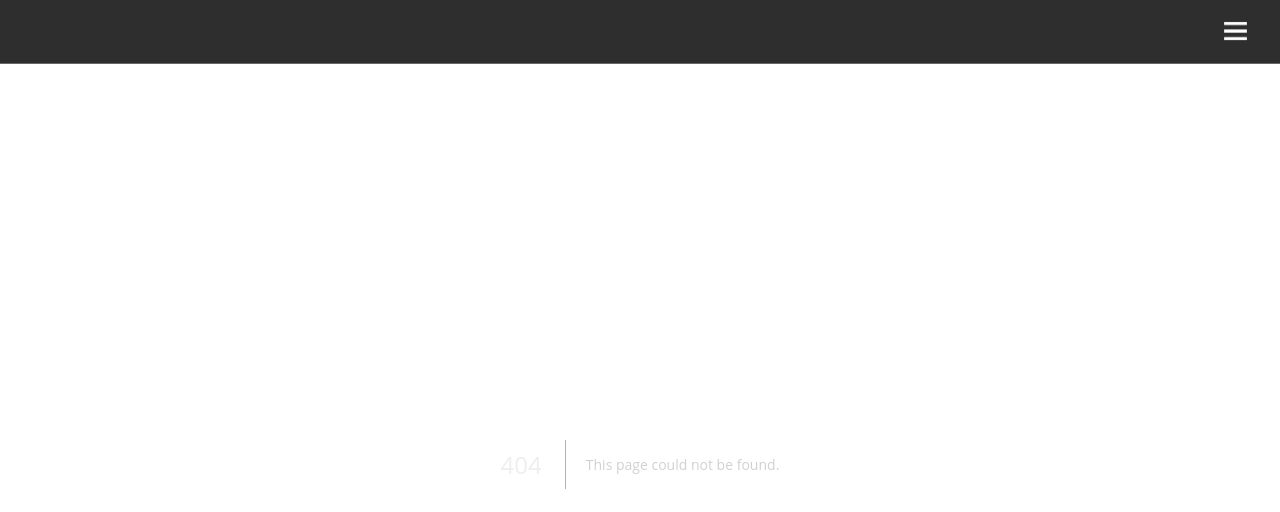
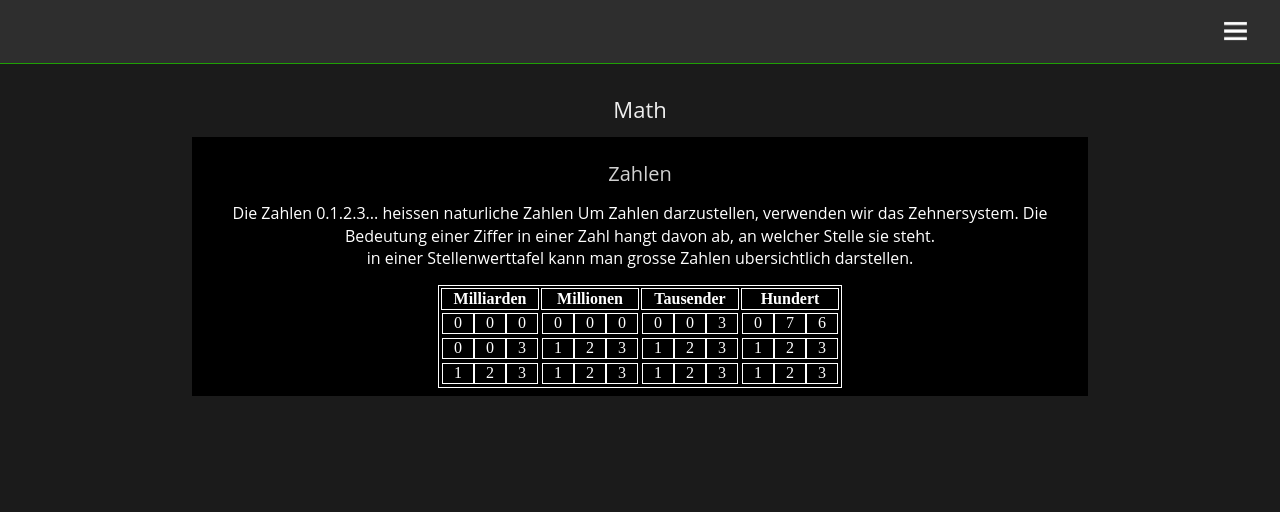
Before and after one commit to Mariano-Ryser/SAP-front, a Next.js app: page /viventa in a window 1280 px wide. Before the commit this address had no page. Shown: the top 512 px of the page. Built offline with nearby package versions, Linux system fonts and the light colour scheme.

Commit message:
tabele math viventa

```diff
--- a/components/NavRespon.js
+++ b/components/NavRespon.js
@@ -48,6 +48,7 @@ const NavRespon = () => {
             <li className={styles.li}><Link href="/products/create"><a>Cree Producto</a></Link></li>
             <li className={styles.li}><Link href="/msj"><a>Mensajeria</a></Link></li>
             <li className={styles.li}><Link href="/code"><a>Codes</a></Link></li>
+            <li className={styles.li}><Link href="/viventa"><a>Viventa</a></Link></li>
           </ul>
 
         </aside>
--- /dev/null
+++ b/pages/viventa.js
@@ -0,0 +1,115 @@
+import Nav from '../components/NavRespon'
+import Image from 'next/image'
+import style from '../styles/viventa.module.css'
+
+export default function viventa() {
+  return (
+    <>
+    <div className={style.vcontain}>
+    <h1>Math</h1>
+      <section className={style.section}>
+        <h2>Zahlen</h2>
+        <p>Die Zahlen 0.1.2.3... heissen naturliche Zahlen
+          Um Zahlen darzustellen, verwenden wir das Zehnersystem. Die Bedeutung einer Ziffer in einer Zahl hangt davon ab, an welcher Stelle sie steht.
+          <br></br>
+          in einer Stellenwerttafel kann man grosse Zahlen ubersichtlich darstellen.
+        </p>
+
+<div className={style.boxTabele}>
+    <table className={style.tabele}>
+      <thead >
+          <tr>
+            <th className={style.th}>Milliarden</th>
+            <th className={style.th}>Millionen</th>
+            <th className={style.th}>Tausender</th>
+            <th className={style.th}>Hundert</th>
+          </tr>
+      </thead>
+      <tbody>
+          <tr>
+            <td className={style.td}>
+              <div className={style.block}>0</div>
+              <div className={style.block}>0</div>
+              <div className={style.block}>0</div>
+            </td>
+            <td className={style.td}>
+            <div className={style.block}>0</div>
+              <div className={style.block}>0</div>
+              <div className={style.block}>0</div>
+            </td>
+            <td className={style.td}>
+            <div className={style.block}>0</div>
+              <div className={style.block}>0</div>
+              <div className={style.block}>3</div>
+            </td>
+            <td className={style.td}>
+            <div className={style.block}>0</div>
+              <div className={style.block}>7</div>
+              <div className={style.block}>6</div>
+            </td>
+          </tr>
+
+      </tbody>
+      <tbody>
+          <tr>
+            <td className={style.td}>
+              <div className={style.block}>0</div>
+              <div className={style.block}>0</div>
+              <div className={style.block}>3</div>
+            </td>
+            <td className={style.td}>
+            <div className={style.block}>1</div>
+              <div className={style.block}>2</div>
+              <div className={style.block}>3</div>
+            </td>
+            <td className={style.td}>
+            <div className={style.block}>1</div>
+              <div className={style.block}>2</div>
+              <div className={style.block}>3</div>
+            </td>
+            <td className={style.td}>
+            <div className={style.block}>1</div>
+              <div className={style.block}>2</div>
+              <div className={style.block}>3</div>
+            </td>
+          </tr>
+
+      </tbody>
+      <tfoot>
+          <tr>
+            <td className={style.td}>
+            <div className={style.block}>1</div>
+              <div className={style.block}>2</div>
+              <div className={style.block}>3</div>
+            </td>
+            <td className={style.td}>
+            <div className={style.block}>1</div>
+              <div className={style.block}>2</div>
+              <div className={style.block}>3</div>
+            </td>
+            <td className={style.td}>
+            <div className={style.block}>1</div>
+              <div className={style.block}>2</div>
+              <div className={style.block}>3</div>
+            </td>
+            <td className={style.td}>
+            <div className={style.block}>1</div>
+              <div className={style.block}>2</div>
+              <div className={style.block}>3</div>
+            </td>
+          </tr>
+      </tfoot>
+  </table>
+  </div>
+
+
+
+
+
+        </section>
+
+    </div>
+
+    </>
+  )
+}
--- a/styles/NavRespon.module.css
+++ b/styles/NavRespon.module.css
@@ -27,7 +27,7 @@
     transform: translateY(-100%);
     right: 0;
     top: 4rem;
-    height: 12rem;
+    height: 15rem;
     width: 10rem;
     transition: 0.4s;
     z-index: 1;
@@ -98,7 +98,7 @@
     border-left: 1px solid rgb(31, 160, 5);
     right: 0;
     top: 4rem;
-    height: 12.5rem;
+    height: 15rem;
     width: 10rem;
     border-radius: 0rem 0rem 0.2rem 0.2rem;
     transition: 0.4s;
--- a/styles/globals.css
+++ b/styles/globals.css
@@ -9,14 +9,14 @@ body {
 }
 .entrada{
   padding: 1rem;
+  text-align: center;
 }
 article{
   margin-top: 1rem;
-  margin-left: 0.5rem;
-  margin-right: 0.5rem;
+  margin: auto;
   background-color: rgb(0, 0, 0);
   border: #50743b solid 1px;
-  width: 95%;
+  width: 75%;
   padding: 1rem;
   margin-bottom: 1rem;
 }
@@ -48,3 +48,16 @@ a {
   display: flex;
   justify-content: center;
 }
+
+
+@media (max-width: 600px) {
+  article{
+    margin-top: 1rem;
+    margin: auto;
+    background-color: rgb(0, 0, 0);
+    border: #50743b solid 1px;
+    width: 95%;
+    padding: 1rem;
+    margin-bottom: 1rem;
+  }
+  }
--- /dev/null
+++ b/styles/viventa.module.css
@@ -0,0 +1,52 @@
+.vcontain{
+  margin: auto;
+  margin-top: 2rem;
+  width: 70%;
+  display: column;
+  justify-content: center;
+  text-align: center;
+}
+.section{
+  padding: 0.5rem;
+  color: white;
+  background-color: black;
+}
+
+.boxTabele{
+  display: flex;
+  justify-content: center;
+}
+.tabele{
+  border:solid white 1px;
+}
+.th{
+  border: solid white 1px;
+}
+.td{
+  border: none;
+}
+.block{
+  display: flex;
+  justify-content: center;
+  height: 1.3rem;
+  width: 2rem;
+  border: solid white 1px;
+  display: inline-block;
+}
+
+
+
+
+
+@media (max-width: 600px) {
+  .vcontain{
+    border: solid rgb(145, 153, 156) 1px;
+    margin: auto;
+    margin-top: 1.5rem;
+    width: 95%;
+    text-align: center;
+  }
+
+
+
+  }
```
